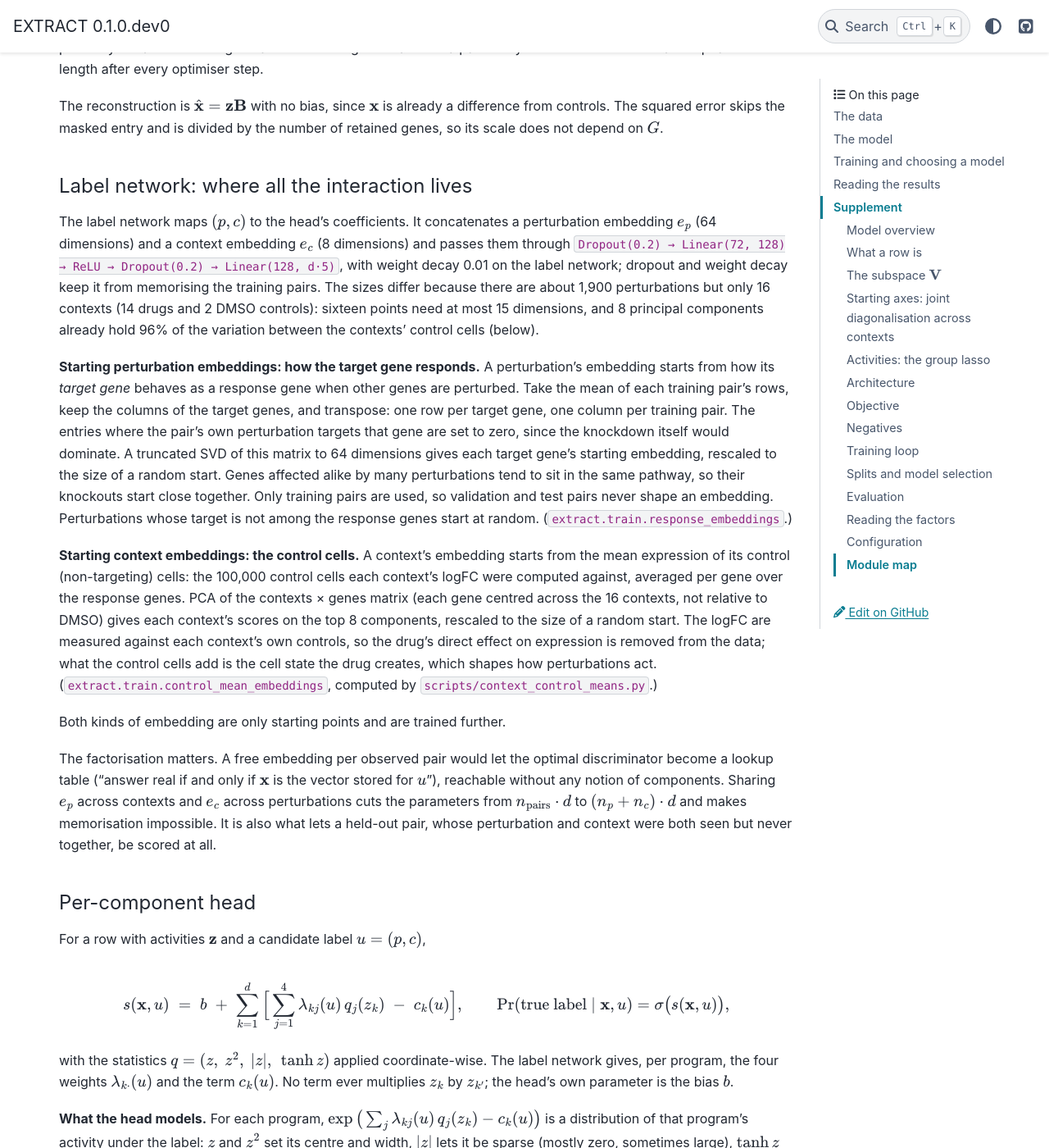
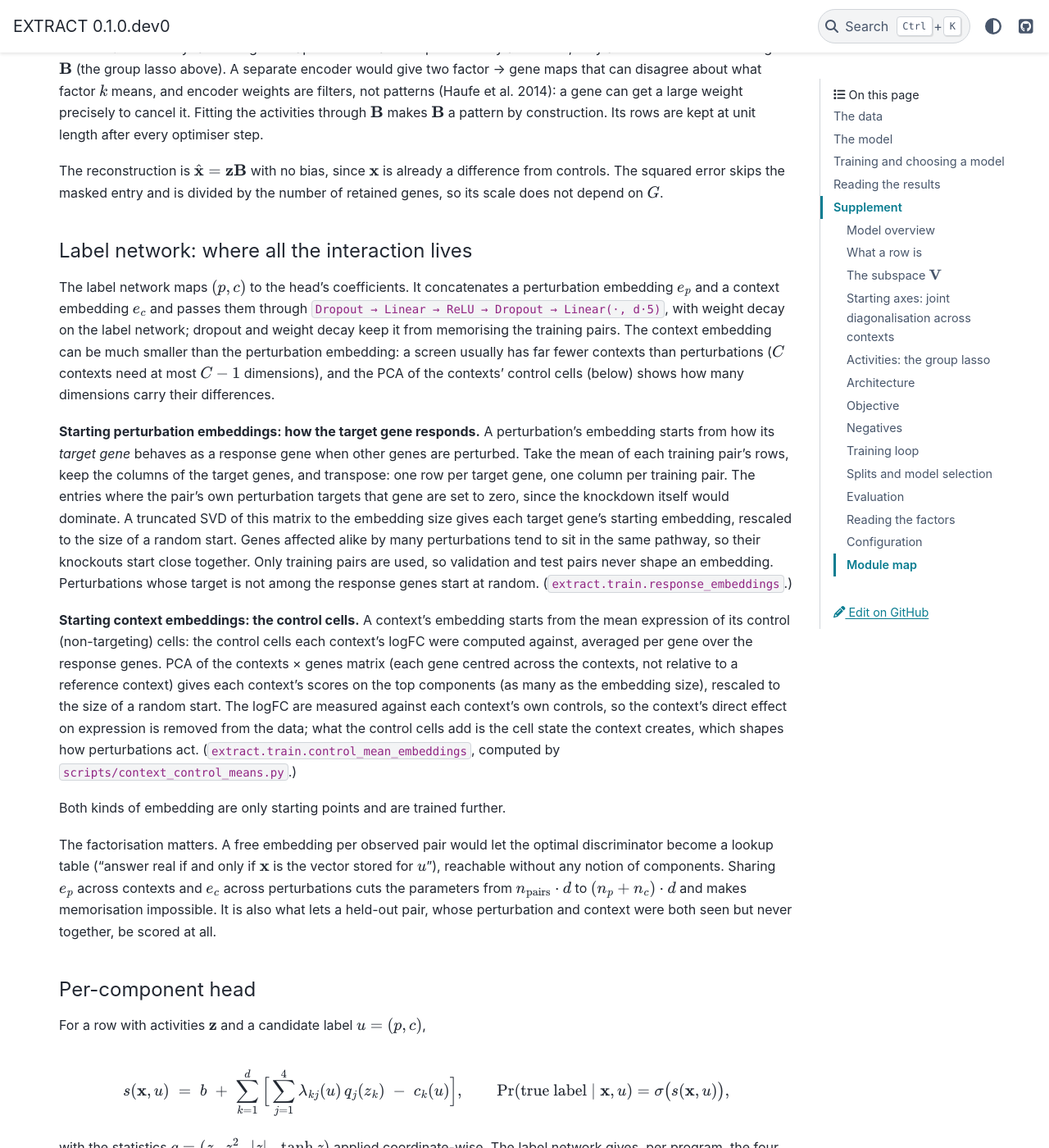
Before and after one commit to EraslanBas/EXTRACT, a Sphinx documentation site: the page built from docs/source/index.md, in a window 1280 px wide and 1400 px high, scrolled down 6259 px. Shown: the whole window at 82% size. Built offline with Sphinx 7.4.7 and the PyData theme 0.15.4, drawn with Linux system fonts in a browser that asks for light colours; some of the changed text lies outside the part shown.

Commit message:
Docs: no dataset-specific hyperparameter values
d, lambda, alpha, embedding sizes, regularisation, training length, pseudobulk size and the
cell/gene thresholds are described as parameters to tune (with their flags), not with the
values used for one screen; screen-specific measurements and examples made generic; the
configuration table lists structure and the hyperparameters to tune.

Co-Authored-By: Claude Opus 5.5 <noreply@anthropic.com>

```diff
--- a/docs/source/index.md
+++ b/docs/source/index.md
@@ -14,14 +14,14 @@ engages in each context, and how strongly.
 Each data point is one perturbation in one context: the change in expression of
 every gene, compared with unperturbed control cells from the same context, as a
 log-fold change. Every (perturbation, context) pair contributes several such
-rows: one from all its cells, and one from each of up to ten **disjoint groups
-of 100 cells** (pseudobulks). Because the groups share no cells, the differences
+rows: one from all its cells, and one from each of several **disjoint groups
+of cells of a fixed size** (pseudobulks). Because the groups share no cells, the differences
 between a pair's rows show how much its response would change if other cells had
 been measured: the measurement noise of that pair.
 
 A perturbation's logFC is an estimate, not an exact value, and with few cells
 random cell-to-cell variation alone can produce large apparent changes. Pairs
-with fewer than 100 cells are therefore left out. The model is never told how
+with too few cells are therefore left out. The model is never told how
 many cells a row has or which row is the full one: all rows of a pair are treated
 alike, so nothing the model uses would be missing for new data. Genes that no
 perturbation changes are removed, and so are the mitochondrial transcripts;
@@ -32,16 +32,17 @@ nothing else is rescaled.
 A measured response is assumed to be a mix of a few gene programs:
 response ≈ activities × programs, where the programs are the rows of a matrix
 $\mathbf B$ (programs × genes) and the activities say how strongly this
-perturbation, in this context, engages each program. EXTRACT uses 20 programs.
+perturbation, in this context, engages each program. The number of programs,
+$d$, is a hyperparameter chosen for each dataset.
 
-**Where the programs live.** The programs are combinations of the 20 main
+**Where the programs live.** The programs are combinations of the $d$ main
 directions of the screen's responses: the principal components $\mathbf V$ of
 the pairs' average responses. Averaging a pair's rows removes most of their
 measurement noise, so these directions follow what perturbations do. Inside this
 space the programs are $\mathbf B = \mathbf A\mathbf V$, and only the small
 matrix $\mathbf A$ is learned.
 
-**Where they start.** The 16 contexts change how strongly perturbations vary
+**Where they start.** The contexts change how strongly perturbations vary
 along each program. EXTRACT starts from the axes along which these differences
 between contexts are cleanest (joint diagonalisation of the contexts'
 covariances). These axes are found from the data alone, before training.
@@ -66,8 +67,8 @@ processes make the task easier than mixtures of them.
 Training minimises the discriminator's loss plus the group-lasso objective
 (reconstruction error plus the penalty on the number of programs). The data are
 split by (perturbation, context) pair into training, validation and test sets; a
-validation or test pair is never seen during training. Every model trains for
-1,000 epochs and is kept at the epoch where it best ranks true labels above wrong
+validation or test pair is never seen during training. All models in a
+comparison train for the same number of epochs, and each is kept at the epoch where it best ranks true labels above wrong
 ones on validation pairs (validation ROC AUC). Models are compared on validation
 only, over several random seeds, and the test pairs are used once, at the end.
 
@@ -124,9 +125,10 @@ The model never sees counts. The `de/` package turns cell-level single-cell
 data into one matrix per context:
 
 1. **Plan the rows.** Each (perturbation, context) pair gets a full-data row from
-   all its cells and up to ten pseudobulk rows, each from 100 cells drawn without
-   replacement, so that no cell is in two pseudobulks.
-2. **Fix the control set.** One control subset per context ($10^5$ cells) is
+   all its cells and up to $K$ pseudobulk rows, each from $m$ cells drawn without
+   replacement, so that no cell is in two pseudobulks (`--n-subsamples`,
+   `--replicate-cells`).
+2. **Fix the control set.** One control subset per context (`--n-control-cells`) is
    drawn once, saved, and shared by every row, so the control term of the
    standard error is identical across rows.
 3. **Welch statistics.** On the $\log(1+\text{CPM})$ scale, per gene,
@@ -138,8 +140,8 @@ data into one matrix per context:
    the vector of posterior means.
 5. **Assemble.** Each context's posterior means become one rows × genes matrix.
 
-Pairs with fewer than 100 cells are removed from the analysis: their responses
-are dominated by sampling noise. The cell counts are used only here, to build
+Pairs with fewer cells than one pseudobulk needs are removed from the analysis
+(`--min-pair-cells`): their responses are dominated by sampling noise. The cell counts are used only here, to build
 the matrices. In the model, all rows of a pair are **exchangeable**: it is not
 told which row is the full-data one, how many cells a row has, or which
 pseudobulk it is. Cell counts would not exist for new data, and their noise
@@ -151,20 +153,20 @@ biology.
 No centring or per-gene scaling is applied anywhere. `ashr` has already put
 every entry on a common logFC scale; dividing by per-gene standard deviation
 would promote low-variance genes. Genes that no perturbation moves are dropped:
-a gene is kept if $|x| > \ln 1.2$ (a 20% change) in more than 150
-(perturbation, context) pairs, counted on the full-data rows of the training
-pairs. Every perturbed gene is kept as well, so that each target's own response
+a gene is kept if $|x| > t$ in at least $n_{\min}$ (perturbation, context)
+pairs, counted on the full-data rows of the training pairs (`--threshold`,
+`--min-affected`). Every perturbed gene is kept as well, so that each target's own response
 is available (it starts the perturbation embeddings, below). The mitochondrial
-transcripts (`MT-*`; 9 pass the filter) are excluded: their responses are very large and strongly
+transcripts (`MT-*`) are excluded: their responses are very large and strongly
 correlated with each other, mostly reflecting cell stress and quality rather
 than a program, and without scaling they would dominate any sparsity measure on
-the gene axis. This leaves 5,504 genes.
+the gene axis.
 
 #### The on-target mask
 
 Knocking down gene X drops X's own transcript by roughly its control mean.
-These entries sit 40 to 50 standard errors from zero and carry a median 25% of
-a row's squared norm. Left in, they would claim a factor that encodes knockdown
+These entries sit many standard errors from zero and can carry a large share
+of a row's squared norm. Left in, they would claim a factor that encodes knockdown
 efficiency. Each row is mapped to its own gene's column (`NO_MASK = −1` for
 controls or unmatched names), and that column is excluded from the activities,
 the reconstruction error and the span residual alike. A compound screen simply
@@ -201,8 +203,8 @@ depends on the axes: how the variance of the programs across perturbations
 differs between contexts.
 
 If the programs are independent sources whose spread across perturbations is
-context-specific (a drug that silences a pathway shrinks that program's
-variation, another amplifies it), then in each context $c$ the covariance of
+context-specific (a context in which a pathway is silenced shrinks that
+program's variation, another amplifies it), then in each context $c$ the covariance of
 the pair means, written in $\mathbf V$'s coordinates, is
 
 $$
@@ -210,7 +212,7 @@ $$
 $$
 
 with the same mixing $\mathbf M$ for every context and a context-specific
-diagonal $\mathbf D_c$. One matrix $\mathbf M$ that makes all 16 covariances
+diagonal $\mathbf D_c$. One matrix $\mathbf M$ that makes all the contexts' covariances
 diagonal at once identifies the programs, as long as the contexts' variance
 profiles differ (second-order blind source separation).
 
@@ -226,9 +228,9 @@ profiles differ (second-order blind source separation).
    $\mathbf B_0 = \mathbf U^\top\mathbf W^{-1}\mathbf Q^\top$, rows scaled to
    unit length, and $\mathbf A_0 = \mathbf B_0\mathbf V^{+}$.
 
-This start is deterministic and uses only training data. In this screen the
-signal behind it is strong: computed separately on two halves of the
-perturbations, nine of the axes reproduce with $|\cos| > 0.9$ (at $d = 26$). Training then refines the axes
+This start is deterministic and uses only training data. How much signal is
+behind it can be checked by computing it separately on two halves of the
+perturbations and comparing the axes. Training then refines the axes
 with the two criteria below (`extract.train.jd_axes`, `axes_init="jd"`).
 
 ### Activities: the group lasso
@@ -252,21 +254,21 @@ where $\mathbf m_r$ masks the row's own target gene.
   program's strength may still differ between the rows.
 - **Different selections per context.** Each (perturbation, context) pair
   chooses its own programs, so a perturbation can engage different programs
-  under different drugs.
+  in different contexts.
 - **$\sqrt{n_g}$** makes the penalty comparable between pairs with few and many
   rows, and **unit-length rows of $\mathbf B$** stop the penalty from being
   avoided by scaling a program up and its activities down.
-- **$\lambda = 0.0272$**, the typical size of a program's activity in a pair
-  (the median over pairs and programs of $\|\mathbf Z_g[:,k]\|_2/\sqrt{n_g}$ for
-  least-squares activities on the starting axes). A pair then uses about six of
-  the 20 programs.
+- **$\lambda$** sets how many programs a pair uses, and is tuned on validation.
+  A natural scale for it is the typical size of a program's activity in a pair:
+  the median over pairs and programs of $\|\mathbf Z_g[:,k]\|_2/\sqrt{n_g}$ for
+  least-squares activities on the starting axes.
 
 **Solving it.** FISTA (proximal gradient with momentum), for all pairs of a
 batch in parallel: start at the least-squares activities, take a gradient step
 on the reconstruction error with step $1/L$ ($L$ the largest eigenvalue of
 $\mathbf B\mathbf B^\top$), shrink each column by block soft-thresholding,
 $\mathbf Z_g[:,k] \leftarrow \mathbf Z_g[:,k]\max\!\big(0,\,1-\eta\lambda\sqrt{n_g}/\|\mathbf Z_g[:,k]\|_2\big)$,
-and repeat for 30 steps. The steps are differentiable, so gradients reach
+and repeat for a fixed number of steps (`lasso_steps`). The steps are differentiable, so gradients reach
 $\mathbf B$. The lasso shrinks the activities it keeps, so for the discriminator
 the selected programs of each row are refitted by masked least squares; the
 reconstruction term uses the raw lasso activities.
@@ -363,14 +365,13 @@ scale does not depend on $G$.
 #### Label network: where all the interaction lives
 
 The label network maps $(p, c)$ to the head's coefficients. It concatenates a
-perturbation embedding $e_p$ (64 dimensions) and a context embedding $e_c$ (8
-dimensions) and passes them through
-`Dropout(0.2) → Linear(72, 128) → ReLU → Dropout(0.2) → Linear(128, d·5)`,
-with weight decay 0.01 on the label network; dropout and weight decay keep it
-from memorising the training pairs. The sizes differ because there are about
-1,900 perturbations but only 16 contexts (14 drugs and 2 DMSO controls):
-sixteen points need at most 15 dimensions, and 8 principal components already
-hold 96% of the variation between the contexts' control cells (below).
+perturbation embedding $e_p$ and a context embedding $e_c$ and passes them
+through `Dropout → Linear → ReLU → Dropout → Linear(·, d·5)`, with weight decay
+on the label network; dropout and weight decay keep it from memorising the
+training pairs. The context embedding can be much smaller than the perturbation
+embedding: a screen usually has far fewer contexts than perturbations ($C$
+contexts need at most $C-1$ dimensions), and the PCA of the contexts' control
+cells (below) shows how many dimensions carry their differences.
 
 **Starting perturbation embeddings: how the target gene responds.** A
 perturbation's embedding starts from how its *target gene* behaves as a
@@ -378,7 +379,7 @@ response gene when other genes are perturbed. Take the mean of each training
 pair's rows, keep the columns of the target genes, and transpose: one row per
 target gene, one column per training pair. The entries where the pair's own
 perturbation targets that gene are set to zero, since the knockdown itself
-would dominate. A truncated SVD of this matrix to 64 dimensions gives each
+would dominate. A truncated SVD of this matrix to the embedding size gives each
 target gene's starting embedding, rescaled to the size of a random start. Genes
 affected alike by many perturbations tend to sit in the same pathway, so their
 knockouts start close together. Only training pairs are used, so validation and
@@ -387,13 +388,13 @@ response genes start at random. (`extract.train.response_embeddings`.)
 
 **Starting context embeddings: the control cells.** A context's embedding
 starts from the mean expression of its control (non-targeting) cells: the
-100,000 control cells each context's logFC were computed against, averaged per
+control cells each context's logFC were computed against, averaged per
 gene over the response genes. PCA of the contexts × genes matrix (each gene
-centred across the 16 contexts, not relative to DMSO) gives each context's
-scores on the top 8 components, rescaled to the size of a random start. The
-logFC are measured against each context's own controls, so the drug's direct
+centred across the contexts, not relative to a reference context) gives each
+context's scores on the top components (as many as the embedding size), rescaled to the size of a random start. The
+logFC are measured against each context's own controls, so the context's direct
 effect on expression is removed from the data; what the control cells add is
-the cell state the drug creates, which shapes how perturbations act.
+the cell state the context creates, which shapes how perturbations act.
 (`extract.train.control_mean_embeddings`, computed by
 `scripts/context_control_means.py`.)
 
@@ -449,8 +450,8 @@ set of axes cannot reproduce the same scores. A basis of only `square` is
 refused, because $\sum_k z_k^2$ is rotation invariant.
 
 The theorem's conditions (noiseless mixing, enough label-driven variation of the
-programs' distributions) hold only approximately here. In this screen most of
-the label signal is in the programs' means, and the head alone constrains the
+programs' distributions) hold only approximately in real screens. When most of
+the label signal is in the programs' means, the head alone constrains the
 rotation only weakly; the starting axes and the group lasso supply the rest.
 
 #### Shapes
@@ -463,15 +464,15 @@ rotation only weakly; the starting axes and the group lasso supply the rest.
 | `B` | [d, G] | loadings | $\mathbf A\mathbf V$, unit rows; the interpretable output |
 | `z` | [batch, d] | group lasso | zero for unselected programs |
 | `q(z)` | [batch, d, 4] | head | four statistics |
-| `e_p` | [batch, 64] | label network | shared perturbation embedding |
-| `e_c` | [batch, 8] | label network | shared context embedding |
+| `e_p` | [batch, $d_p$] | label network | shared perturbation embedding |
+| `e_c` | [batch, $d_c$] | label network | shared context embedding |
 | `λ`, `c` | [batch, d, 4], [batch, d] | label network | label-dependent weights and normaliser |
 | `s` | [batch] | head | true/false logit |
 
 ### Objective
 
 $$
-\mathcal L \;=\; \mathcal L_{\text{disc}} \;+\; \alpha\,\mathcal L_{\text{lasso}}, \qquad \alpha = 700 .
+\mathcal L \;=\; \mathcal L_{\text{disc}} \;+\; \alpha\,\mathcal L_{\text{lasso}} .
 $$
 
 **Discrimination.**
@@ -495,9 +496,9 @@ so it is on a per-row, per-gene scale. $\lambda$ appears twice: in the solve
 axes on which pairs need fewer programs cheaper). Every row weighs the same.
 
 **The weight $\alpha$.** The discrimination term is of order 1, while the
-reconstruction error per gene is of order the mean squared logFC, about
-$7\times10^{-4}$. So $\alpha$ in the hundreds is needed for the two terms to
-interact.
+reconstruction error per gene is of order the mean squared logFC, typically
+far below 1. So $\alpha$ must be large for the two terms to interact; it is
+tuned on validation.
 
 ### Negatives
 
@@ -534,18 +535,17 @@ computes $\mathbf V$ from the measured training rows, the starting axes
 $\mathbf A_0$ by joint diagonalisation, and the starting embeddings. Then, per
 step:
 
-1. Draw a batch of **whole pairs** (about 1,024 rows), so each pair's rows are
+1. Draw a batch of **whole pairs** (up to a target number of rows), so each pair's rows are
    solved together; the sampler returns a wrong label for each measured row.
 2. Solve the group lasso for every pair of the batch with the current
    $\mathbf B$, with the on-target mask, and refit the selected programs.
 3. Score true labels $s(\mathbf z, p, c)$ and false labels
    $s(\mathbf z, p^*, c^*)$; the same $\mathbf z$ serves both.
 4. Compute $\mathcal L_{\text{disc}}$ and $\mathcal L_{\text{lasso}}$; step with
-   Adam (learning rate $10^{-3}$, gradient-norm clip 5; weight decay 0.01 on the
-   label network), updating $\mathbf A$, the label network and the head bias.
+   Adam (with gradient-norm clipping; weight decay on the label network), updating $\mathbf A$, the label network and the head bias.
 5. Rescale the rows of $\mathbf B = \mathbf A\mathbf V$ to unit length.
 
-Every 3 epochs the validation rows are scored, and every loss term is recorded
+At regular intervals the validation rows are scored, and every loss term is recorded
 for training and validation.
 
 ### Splits and model selection
@@ -555,21 +555,24 @@ come from the same cells, so they always move together.
 
 | Partition | Drawn | Used for |
 |---|---|---|
-| test | 10% of pairs, first, from metadata alone; every perturbation keeps a train/val pair | read once, at the end |
-| validation | about 10% of each perturbation's train/val pairs, at least one kept in train | choosing the epoch and the settings |
+| test | a fraction of pairs, drawn first, from metadata alone; every perturbation keeps a train/val pair | read once, at the end |
+| validation | a fraction of each perturbation's train/val pairs, at least one kept in train | choosing the epoch and the settings |
 | train | the rest | fitting |
 
 A held-out pair is an unseen combination of a seen perturbation and a seen
 context: the model has to supply the interaction.
 
-**Choosing the epoch.** Every model trains for 1,000 epochs, and the kept state
+**Choosing the epoch.** Every model in a comparison trains for the same fixed
+number of epochs, and the kept state
 is the epoch with the highest **validation ROC AUC**: how well the scores rank
 validation rows under their own label above the same rows under a wrong label.
 AUC depends only on the ranking, so it compares models whose scores are on
 different scales.
 
-**Choosing settings.** Models are compared on validation only, each over three
-random seeds: validation AUC, and how well the programs agree between seeds.
+**Choosing settings.** The hyperparameters ($d$, $\lambda$, $\alpha$, the
+embedding sizes and the label-network regularisation) are tuned for each dataset.
+Models are compared on validation only, each over several random seeds:
+validation AUC, and how well the programs agree between seeds.
 Differences smaller than the spread across seeds are not differences.
 
 **What is saved.** Each model's weights at the selected epoch and at the last
@@ -587,7 +590,7 @@ the read is logged.
 | programs per pair | How many programs the group lasso selects for a held-out pair. |
 | reconstruction | Fraction of held-out signal $\mathbf z\mathbf B$ recovers. |
 | span residual $r$ | $\|\mathbf m \odot (\mathbf x - \mathbf x\mathbf B^{+}\mathbf B)\| / \|\mathbf m \odot \mathbf x\|$: do held-out rows need programs outside $\operatorname{span}(\mathbf B)$? |
-| seed agreement | Matched $|\cos|$ between the programs of models trained with different seeds (Hungarian matching); two random sets of axes in $\mathbf V$ give about 0.48. |
+| seed agreement | Matched $|\cos|$ between the programs of models trained with different seeds (Hungarian matching), against the agreement of two random sets of axes in $\mathbf V$. |
 
 ### Reading the factors
 
@@ -614,28 +617,37 @@ zero when the context has locked the program or when nothing engages it.
 
 ### Configuration
 
-Defaults of `TrainConfig` (and of `scripts/sweep_grid.py`, which runs this
-configuration with no flags):
+The model is configured through `TrainConfig` (and the matching flags of
+`scripts/sweep_grid.py`). The structural choices described above are the
+defaults; the hyperparameters are dataset-specific and should be tuned on
+validation.
 
-| Field | Default | Role |
-|---|---|---|
-| `n_factors` | 20 | $d$ |
-| `subspace` / `subspace_method` | fixed / pca | $\mathbf B = \mathbf A\mathbf V$ with $\mathbf V$ the PCA of the pair means; `free` learns $\mathbf B$ directly |
-| `axes_init` | jd | start $\mathbf A$ at the joint-diagonalisation axes; `random` and `identity` also available |
-| `coding` / `lasso_lambda` / `lasso_steps` | group_lasso / 0.0272 / 30 | activities by the per-pair group lasso; `ls` for plain least squares |
-| `lasso_refit` | True | the discriminator sees least-squares activities on the selected programs |
-| `head` / `head_normaliser` | statistics / True | four-statistics head with the label-only term $c_k(u)$ |
-| `basis` | lin, sq, abs, tanh | must keep a non-quadratic statistic |
-| `alpha` | 700 | weight of $\mathcal L_{\text{lasso}}$ |
-| `embedding_dim` / `context_embedding_dim` / `label_hidden` | 64 / 8 / 128 | label network sizes |
-| `label_dropout` / `label_weight_decay` | 0.2 / 0.01 | label-network regularisation |
-| `pert_embedding_init` | response | start from the target gene's responses; contexts from the control means (`--context-embedding-init control-means`) |
-| `batch_size` / `epochs` / `lr` | 1,024 / 1,000 / 1e-3 | Adam, gradient clip 5.0 |
-| `eval_every` / `patience` | 3 / 0 | validation every 3 epochs; no early stopping |
-| `select_on` | auc | validation ROC AUC picks the epoch |
-| shuffled negatives | 0 | `--shuffled-frac`; label swaps only |
-| `ridge` | 1e-4 | conditioning of the least-squares refit |
-| `unconstrained_head` / `no_mask` | False / False | ablations: an MLP head (removes identifiability); no on-target mask |
+**Structure**
+
+| Field | Role |
+|---|---|
+| `subspace` / `subspace_method` | `fixed` / `pca`: $\mathbf B = \mathbf A\mathbf V$ with $\mathbf V$ the PCA of the pair means; `free` learns $\mathbf B$ directly |
+| `axes_init` | `jd`: start $\mathbf A$ at the joint-diagonalisation axes; `random` and `identity` also available |
+| `coding` | `group_lasso`: activities by the per-pair group lasso; `ls` for plain least squares |
+| `lasso_refit` | the discriminator sees least-squares activities on the selected programs |
+| `head` / `head_normaliser` | `statistics` with the label-only term $c_k(u)$ |
+| `basis` | the head's statistics (lin, sq, abs, tanh); must keep a non-quadratic one |
+| `pert_embedding_init` | `response`: start from the target gene's responses; contexts from the control means (`--context-embedding-init control-means`) |
+| `select_on` | `auc`: validation ROC AUC picks the epoch |
+| shuffled negatives | `--shuffled-frac 0`: label swaps only |
+| `unconstrained_head` / `no_mask` | ablations: an MLP head (removes identifiability); no on-target mask |
+
+**Hyperparameters to tune**
+
+| Field | Role |
+|---|---|
+| `n_factors` | $d$, the number of programs |
+| `lasso_lambda` | $\lambda$, how many programs a pair uses |
+| `alpha` | $\alpha$, weight of $\mathcal L_{\text{lasso}}$ against $\mathcal L_{\text{disc}}$ |
+| `embedding_dim` / `context_embedding_dim` / `label_hidden` | label-network sizes |
+| `label_dropout` / `label_weight_decay` | label-network regularisation |
+| `epochs` / `batch_size` / `lr` / `eval_every` | training length, batch size, learning rate, validation interval |
+| `lasso_steps` / `ridge` | group-lasso iterations; conditioning of the refit |
 
 ### Module map
 
```
Also changed, not shown: other parts of docs/source/index.md (+1 -1 lines).
